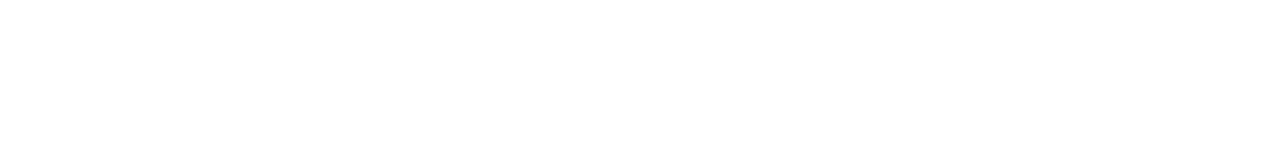
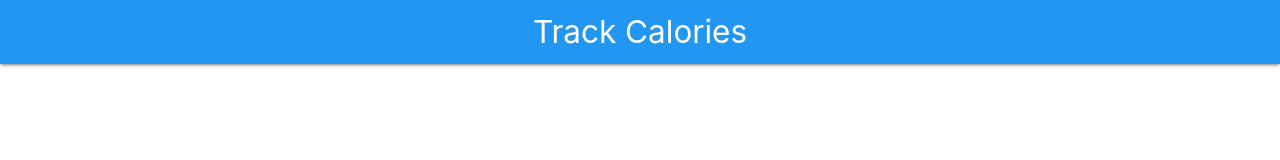
Before and after one commit to JosephLedbetter/calorietracking, a plain HTML site: page index.html in a window 1280 px wide. Drawn offline with nearby package versions, Linux system fonts and the light colour scheme.

Commit message:
navbar created for materialize in calorie tracker

```diff
--- a/index.html
+++ b/index.html
@@ -9,10 +9,28 @@
 
 </head>
 <body>
+<nav>
+    <div class="nav-wrapper blue">
+        <div class="container">
+            <a href="" class="brand-logo center">Track Calories</a>
+        </div>
+    </div>
+</nav>
 
 
 
 
+
+
+
+
+
+
+
+
+
+
+<script src="https://code.jquery.com/jquery-3.5.1.js" integrity="sha256-QWo7LDvxbWT2tbbQ97B53yJnYU3WhH/C8ycbRAkjPDc=" crossorigin="anonymous"></script>
 
 <script src="https://cdnjs.cloudflare.com/ajax/libs/materialize/1.0.0/js/materialize.min.js"></script>
 
```
